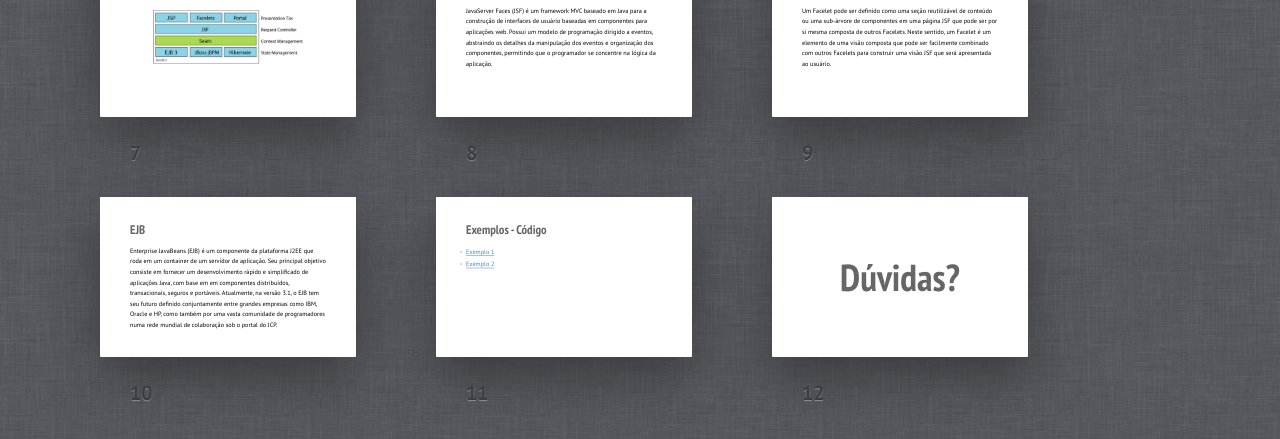
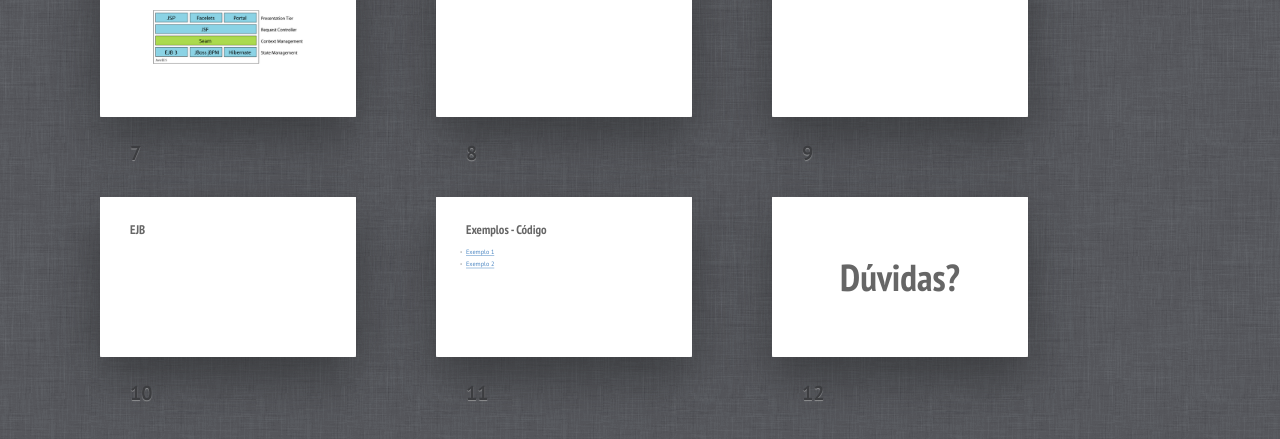
Before and after one commit to AgtLucas/JSF, a plain HTML site: page index.html in a window 1280 px wide. Shown: the part 753-1192 px from the top of the page. Drawn offline with Linux system fonts and the light colour scheme.

Commit message:
Remove texts

```diff
--- a/index.html
+++ b/index.html
@@ -55,15 +55,15 @@
   </div></section>
   <section class="slide"><div>
     <h2>JSF</h2>
-    <p>JavaServer Faces (JSF) é um framework MVC baseado em Java para a construção de interfaces de usuário baseadas em componentes para aplicações web. Possui um modelo de programação dirigido a eventos, abstraindo os detalhes da manipulação dos eventos e organização dos componentes, permitindo que o programador se concentre na lógica da aplicação.</p>
+    <p></p>
   </div></section>
   <section class="slide"><div>
     <h2>Facelets</h2>
-    <p>Um Facelet pode ser definido como uma seção reutilizável de conteúdo ou uma sub-árvore de componentes em uma página JSF que pode ser por si mesma composta de outros Facelets. Neste sentido, um Facelet é um elemento de uma visão composta que pode ser facilmente combinado com outros Facelets para construir uma visão JSF que será apresentada ao usuário.</p>
+    <p></p>
   </div></section>
   <section class="slide"><div>
     <h2>EJB</h2>
-    <p>Enterprise JavaBeans (EJB) é um componente da plataforma J2EE que roda em um container de um servidor de aplicação. Seu principal objetivo consiste em fornecer um desenvolvimento rápido e simplificado de aplicações Java, com base em em componentes distribuídos, transacionais, seguros e portáveis. Atualmente, na versão 3.1, o EJB tem seu futuro definido conjuntamente entre grandes empresas como IBM, Oracle e HP, como também por uma vasta comunidade de programadores numa rede mundial de colaboração sob o portal do JCP.</p>
+    <p></p>
   </div></section>
     <section class="slide"><div>
       <h2>Exemplos - Código</h2>
```
